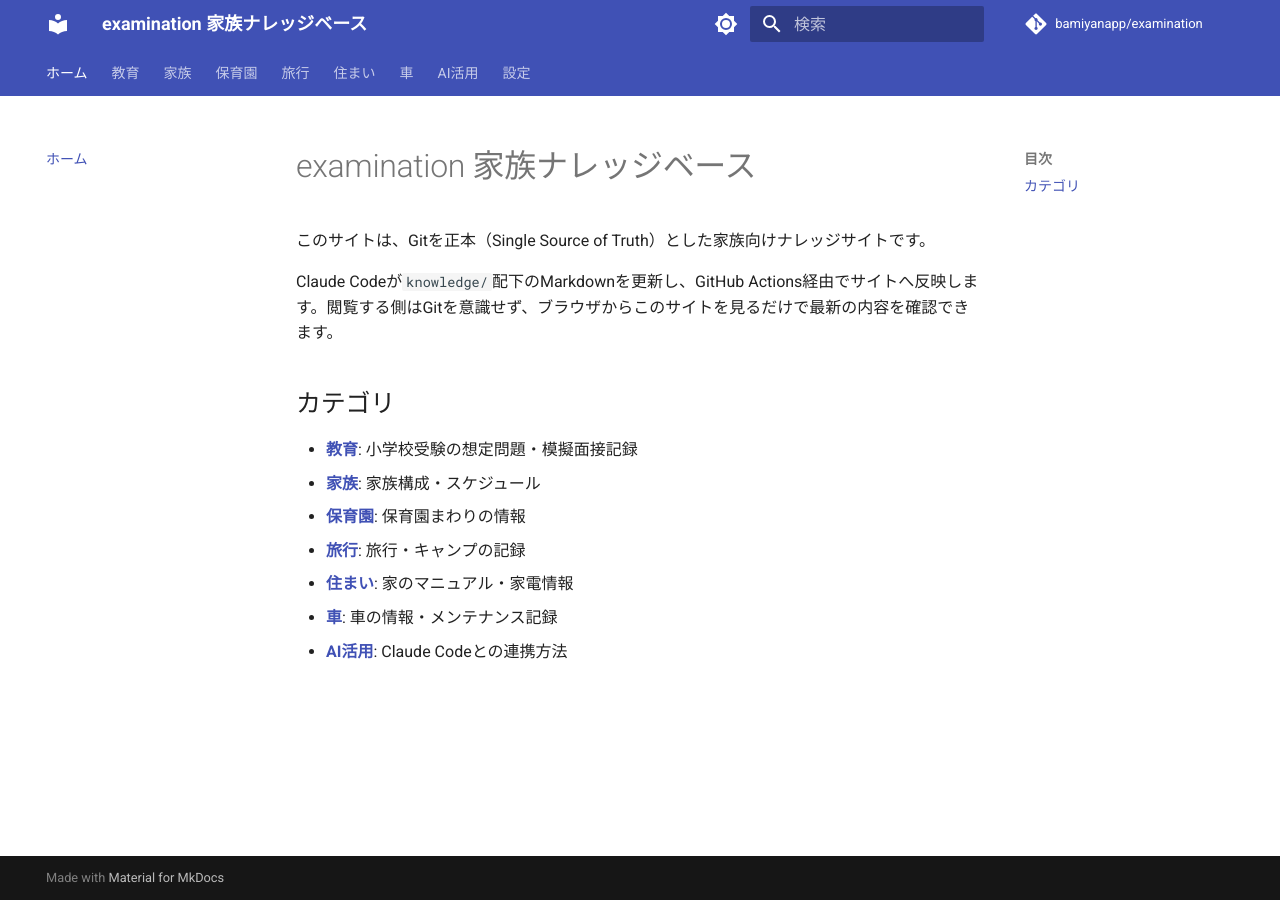
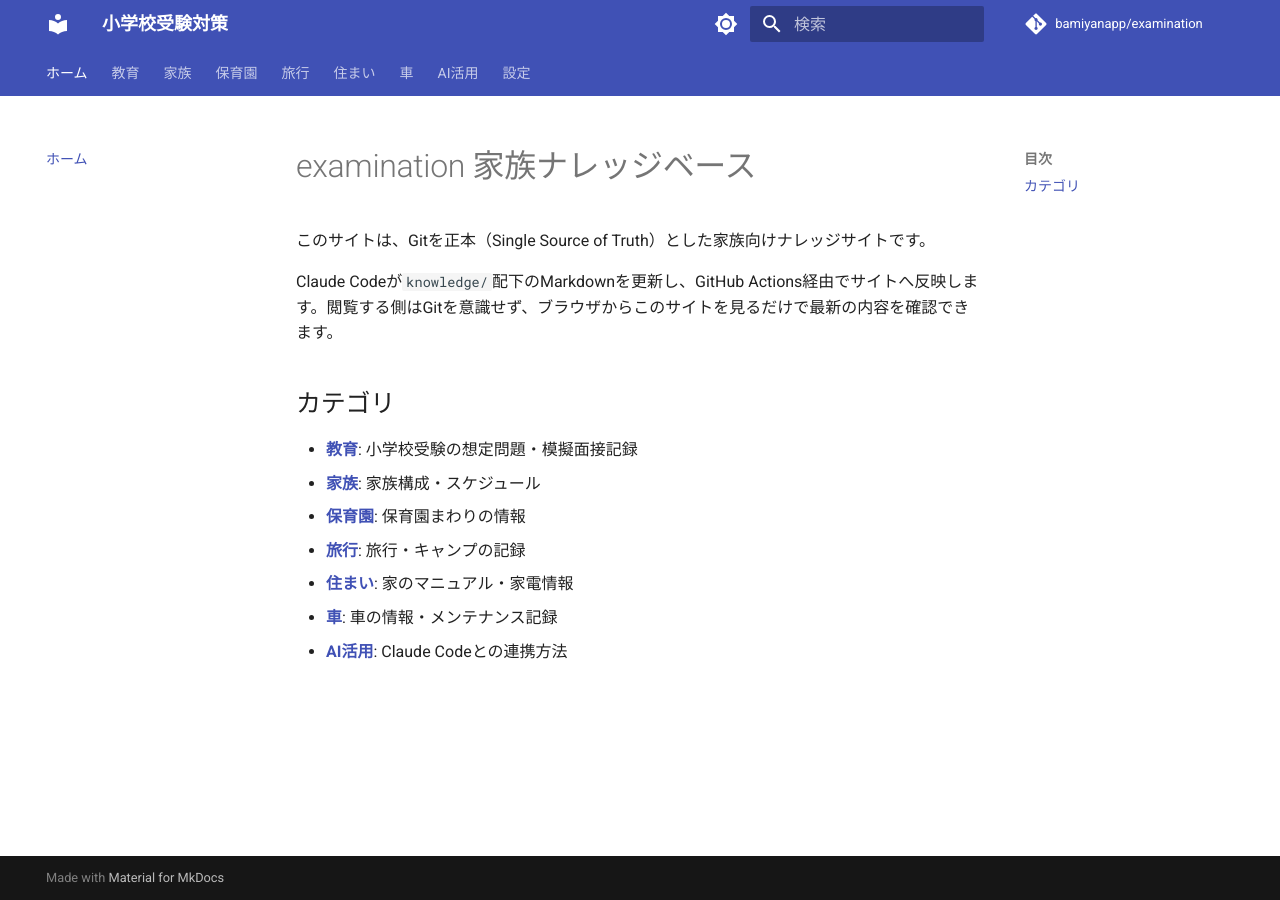
Before and after one commit to bamiyanapp/examination, an MkDocs documentation site: the page built from knowledge/index.md, in a window 1280 px wide. Built offline with MkDocs 1.6.1 and Material for MkDocs 9.7.7, drawn with Linux system fonts in a browser that asks for light colours; comment, search, counter and statistics services are not loaded.

Commit message:
feat(site): ファビコンを🏫に、タイトルを「小学校受験対策」に変更する (#68)
設計:
- 選定内容: 絵文字🏫をテキストとして描画するSVGファイル（knowledge/assets/favicon.svg）を作成し、mkdocs.ymlのtheme.faviconで指定する。site_nameを「小学校受験対策」に変更する
- 却下内容: 画像編集ツールでPNGファビコンを作成する
- 理由: SVGでテキストとして絵文字を描画する方式は追加ツール不要でファイル作成が完結し、モダンブラウザはSVGファビコンに対応している

影響:
- 影響モジュール: mkdocs.yml、knowledge/assets/favicon.svg（新規）
- 振る舞いの変更: サイトのブラウザタブのタイトルが「小学校受験対策」に、ファビコンが🏫になる

テスト:
- 追加済み: `mkdocs build --strict`でビルド確認。生成されたHTMLに`<link rel="icon" href="assets/favicon.svg">`と`<title>小学校受験対策</title>`が正しく出力されていることを確認。`node dev-standards/scripts/bootstrap.js --check`で18/18確認
- 未追加: 実際のブラウザでのファビコン表示確認（デプロイ後、ユーザー自身のスマートフォンから確認が必要）

Co-authored-by: Claude <noreply@anthropic.com>

```diff
--- a/mkdocs.yml
+++ b/mkdocs.yml
@@ -1,4 +1,4 @@
-site_name: examination 家族ナレッジベース
+site_name: 小学校受験対策
 site_description: 家族向けナレッジサイト（Issue #4）
 docs_dir: knowledge
 repo_url: https://github.com/bamiyanapp/examination
@@ -7,6 +7,7 @@ repo_name: bamiyanapp/examination
 theme:
   name: material
   language: ja
+  favicon: assets/favicon.svg
   palette:
     - media: "(prefers-color-scheme: light)"
       scheme: default
```
Also changed, not shown: knowledge/assets/favicon.svg (added).
